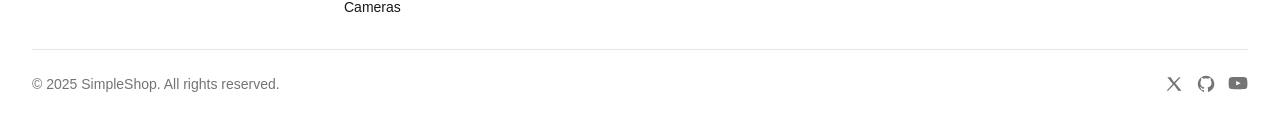
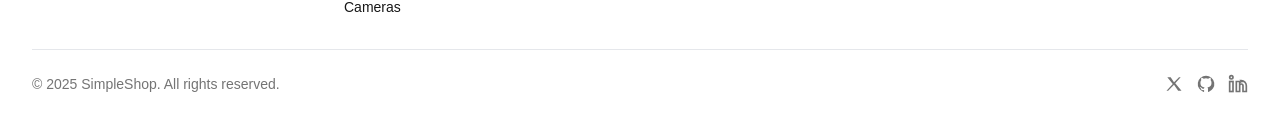
Before and after one commit to Debajit91/simple-shop, a Next.js app: page / in a window 1280 px wide. Shown: the part 3005-3136 px from the top of the page. Built offline with nearby package versions, Linux system fonts and the light colour scheme.

Commit message:
footer added

```diff
--- a/src/components/Footer.jsx
+++ b/src/components/Footer.jsx
@@ -105,19 +105,46 @@ export default function Footer() {
         >
           <p>© {year} SimpleShop. All rights reserved.</p>
           <div className="flex items-center gap-3">
-            <a href="#" aria-label="Twitter/X" className="hover:opacity-80">
+            <a
+              href="https://x.com/Debajit20664278"
+              target="_blank"
+              aria-label="Twitter/X"
+              className="hover:opacity-80"
+            >
               <svg viewBox="0 0 24 24" className="h-5 w-5" fill="currentColor">
                 <path d="M4 4h4l4 6 6-6h2l-6.5 7L21 20h-4l-5-7-7 7H3l7.5-8L4 4z" />
               </svg>
             </a>
-            <a href="#" aria-label="GitHub" className="hover:opacity-80">
+            <a
+              href="https://github.com/Debajit91"
+              target="_blank"
+              aria-label="GitHub"
+              className="hover:opacity-80"
+            >
               <svg viewBox="0 0 24 24" className="h-5 w-5" fill="currentColor">
                 <path d="M12 2a10 10 0 0 0-3 19.5c.5.1.7-.2.7-.5v-1.7c-3 .7-3.6-1.4-3.6-1.4-.5-1.3-1.2-1.7-1.2-1.7-1-.7.1-.7.1-.7 1 .1 1.6 1 1.6 1 .9 1.6 2.5 1.1 3 .8.1-.7.4-1.1.7-1.4-2.4-.3-5-1.2-5-5.5 0-1.1.4-2 1-2.8 0-.3-.4-1.4.1-3 0 0 .9-.3 2.9 1a10 10 0 0 1 5.3 0c2-1.3 2.9-1 2.9-1 .5 1.6.1 2.7.1 3 .6.8 1 1.7 1 2.8 0 4.3-2.6 5.2-5 5.5.4.3.8.9.8 1.8V21c0 .3.2.6.7.5A10 10 0 0 0 12 2z" />
               </svg>
             </a>
-            <a href="#" aria-label="YouTube" className="hover:opacity-80">
-              <svg viewBox="0 0 24 24" className="h-5 w-5" fill="currentColor">
-                <path d="M23 7s-.2-1.5-.8-2.2c-.8-.8-1.7-.8-2.2-.9C17.7 3.7 12 3.7 12 3.7h0s-5.7 0-8 .2c-.6.1-1.5.1-2.2.9C1.2 5.5 1 7 1 7S.8 8.7.8 10.3v1.4C.8 13.3 1 15 1 15s.2 1.5.8 2.2c.8.8 1.8.8 2.3.9 1.7.2 7.9.2 7.9.2s5.7 0 8-.2c.6-.1 1.5-.1 2.3-.9.6-.7.8-2.2.8-2.2s.2-1.7.2-3.3v-1.4C23.2 8.7 23 7 23 7zM9.8 13.6V8.4l5.4 2.6-5.4 2.6z" />
+            <a
+              href="https://www.linkedin.com/in/debajitroy25"
+              target="_blank"
+              aria-label="LinkedIn"
+              className="hover:opacity-80"
+              rel="noreferrer"
+            >
+              <svg
+                viewBox="0 0 24 24"
+                className="h-5 w-5"
+                fill="none"
+                stroke="currentColor"
+                strokeWidth="2"
+              >
+                {/* left bar */}
+                <rect x="2" y="9" width="4" height="12" />
+                {/* dot */}
+                <circle cx="4" cy="4" r="2" />
+                {/* the 'in' shape */}
+                <path d="M16 8a6 6 0 0 1 6 6v7h-4v-7a2 2 0 0 0-2-2c-1.1 0-2 .9-2 2v7h-4v-12h4v1.5c.9-1.4 2.3-1.5 3-1.5z" />
               </svg>
             </a>
           </div>
```
